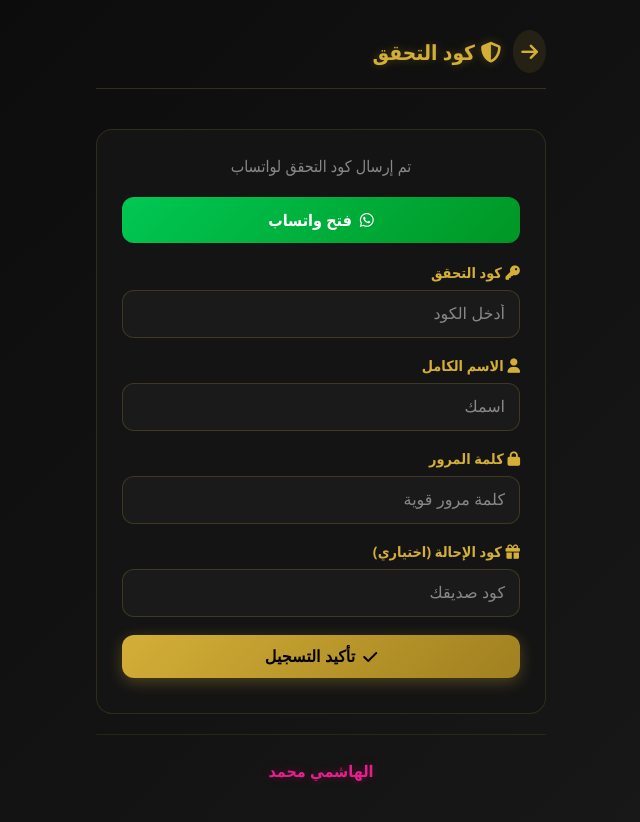
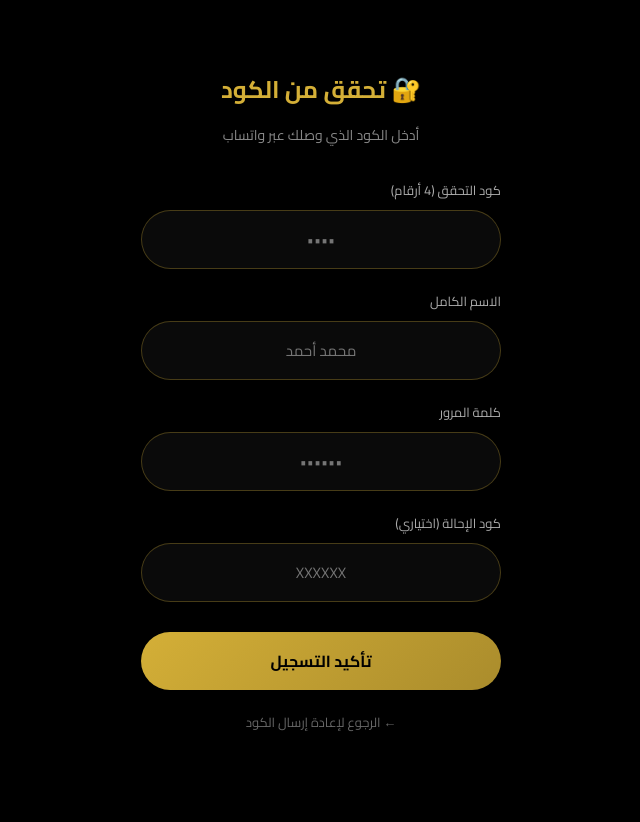
Before and after one commit to AlHashemi550/arin, a Flask app: page /verify_otp in a window 1280 px wide. Shown: the whole page, without its empty margins (319-959 px from the left). After the commit the page ends 731 px from the top, so only its background shows below. Run offline with Flask 3, Linux system fonts and the light colour scheme; a user stored in the database is signed in.

Commit message:
feat: اضافة موقع المحل + OTP واتساب

```diff
--- a/app.py
+++ b/app.py
@@ -138,11 +138,11 @@
 
 @app.errorhandler(500)
 def internal_error(error):
-    return render_template('error.html', error="خطأ في السيرفر"), 500
+    return render_template('error.html', error="خطأ في السيرفر", shop_location=SHOP_LOCATION), 500
 
 @app.errorhandler(404)
 def not_found(error):
-    return render_template('error.html', error="الصفحة غير موجودة"), 404
+    return render_template('error.html', error="الصفحة غير موجودة", shop_location=SHOP_LOCATION), 404
 
 @app.route('/')
 def index():
@@ -193,7 +193,7 @@
             flash('حدث خطأ، حاول مرة أخرى', 'error')
             return redirect(url_for('login'))
 
-    return render_template('login.html')
+    return render_template('login.html', shop_location=SHOP_LOCATION)
 
 @app.route('/register', methods=['GET', 'POST'])
 def register():
@@ -221,14 +221,38 @@
             db.commit()
 
             session['reg_phone'] = clean_phone
-            flash(f'رمز التحقق: {otp}', 'info')
-            return redirect(url_for('verify_otp'))
+            return redirect(url_for('otp_sent'))
         except Exception as e:
             print(f"Register Error: {e}")
             flash('حدث خطأ في التسجيل', 'error')
             return redirect(url_for('register'))
 
-    return render_template('register.html')
+    return render_template('register.html', shop_location=SHOP_LOCATION)
+
+@app.route('/otp_sent')
+def otp_sent():
+    if 'reg_phone' not in session:
+        return redirect(url_for('register'))
+
+    try:
+        db = get_db()
+        otp_record = db.execute('SELECT * FROM otp_codes WHERE phone = ?',
+                               (session['reg_phone'],)).fetchone()
+        if not otp_record:
+            flash('انتهت صلاحية الكود', 'error')
+            return redirect(url_for('register'))
+
+        otp = otp_record['code']
+        phone = session['reg_phone']
+        message = f"كود التحقق من أرين: {otp}\nلا تشاركه مع أحد."
+        whatsapp_url = f"https://wa.me/967{phone}?text={message.replace(' ', '%20').replace(chr(10), '%0A')}"
+
+        return render_template('otp_sent.html', otp=otp, phone=phone,
+                               whatsapp_url=whatsapp_url, shop_location=SHOP_LOCATION)
+    except Exception as e:
+        print(f"OTP Sent Error: {e}")
+        flash('حدث خطأ', 'error')
+        return redirect(url_for('register'))
 
 @app.route('/verify_otp', methods=['GET', 'POST'])
 def verify_otp():
@@ -287,7 +311,7 @@
             flash('حدث خطأ أثناء التسجيل النهائي', 'error')
             return redirect(url_for('register'))
 
-    return render_template('verify_otp.html')
+    return render_template('verify_otp.html', shop_location=SHOP_LOCATION)
 
 @app.route('/logout')
 def logout():
--- a/templates/verify_otp.html
+++ b/templates/verify_otp.html
@@ -2,54 +2,77 @@
 <html lang="ar" dir="rtl">
 <head>
     <meta charset="UTF-8">
-    <meta name="viewport" content="width=device-width, initial-scale=1.0">
-    <title>كود التحقق - {{ app_name }}</title>
-    <link rel="stylesheet" href="{{ url_for('static', filename='css/style.css') }}">
-    <link rel="stylesheet" href="https://cdnjs.cloudflare.com/ajax/libs/font-awesome/6.4.0/css/all.min.css">
+    <meta name="viewport" content="width=device-width, initial-scale=1.0, maximum-scale=1.0, user-scalable=no">
+    <title>تحقق OTP - أرين</title>
+    <link href="https://fonts.googleapis.com/css2?family=Cairo:wght@400;600;700&display=swap" rel="stylesheet">
+    <style>
+        * { margin: 0; padding: 0; box-sizing: border-box; font-family: 'Cairo', sans-serif; -webkit-tap-highlight-color: transparent; }
+        body { background: #000; color: #fff; min-height: 100vh; display: flex; align-items: center; justify-content: center; padding: 20px; }
+        .container { width: 100%; max-width: 360px; }
+        .title { font-size: 24px; font-weight: 900; color: #d4af37; text-align: center; margin-bottom: 10px; }
+        .subtitle { color: #888; text-align: center; margin-bottom: 30px; font-size: 14px; }
+        .form-group { margin-bottom: 20px; }
+        .form-group label { display: block; color: #aaa; font-size: 13px; margin-bottom: 8px; }
+        .form-group input {
+            width: 100%;
+            padding: 14px 16px;
+            background: #0a0a0a;
+            border: 1px solid rgba(212, 175, 55, 0.3);
+            border-radius: 50px;
+            color: #fff;
+            font-size: 15px;
+            outline: none;
+            text-align: center;
+        }
+        .form-group input:focus { border-color: #d4af37; }
+        .btn-submit {
+            width: 100%;
+            padding: 14px;
+            background: linear-gradient(135deg, #d4af37, #aa8c2c);
+            border: none;
+            border-radius: 50px;
+            color: #000;
+            font-size: 16px;
+            font-weight: 700;
+            cursor: pointer;
+            margin-top: 10px;
+        }
+        .back-link {
+            display: block;
+            text-align: center;
+            color: #666;
+            text-decoration: none;
+            margin-top: 20px;
+            font-size: 13px;
+        }
+    </style>
 </head>
 <body>
     <div class="container">
-        <div class="header">
-            <a href="{{ url_for('register') }}" class="back-btn"><i class="fas fa-arrow-right"></i></a>
-            <h1><i class="fas fa-shield-alt"></i> كود التحقق</h1>
-        </div>
-        {% with messages = get_flashed_messages(with_categories=true) %}
-        {% if messages %}
-        <div class="flash-messages">
-            {% for category, message in messages %}
-            <div class="flash flash-{{ category }}"><i class="fas fa-info-circle"></i> {{ message }}</div>
-            {% endfor %}
-        </div>
-        {% endif %}
-        {% endwith %}
-        <div class="form-container">
-            <p style="color: var(--text-muted); margin-bottom: 20px; text-align: center;">تم إرسال كود التحقق لواتساب <strong style="color: var(--gold);">{{ phone }}</strong></p>
-            <a href="{{ wa_url }}" target="_blank" class="btn btn-success" style="margin-bottom: 20px;"><i class="fab fa-whatsapp"></i> فتح واتساب</a>
-            <form method="POST">
-                <input type="hidden" name="step" value="2">
-                <input type="hidden" name="phone" value="{{ phone }}">
+        <div class="title">🔐 تحقق من الكود</div>
+        <div class="subtitle">أدخل الكود الذي وصلك عبر واتساب</div>
+
+        <form action="{{ url_for('verify_otp') }}" method="post">
             <div class="form-group">
-                    <label><i class="fas fa-key"></i> كود التحقق</label>
-                    <input type="text" name="otp" placeholder="أدخل الكود" required maxlength="4">
+                <label>كود التحقق (4 أرقام)</label>
+                <input type="text" name="code" maxlength="4" pattern="[0-9]{4}" required placeholder="••••">
             </div>
             <div class="form-group">
-                    <label><i class="fas fa-user"></i> الاسم الكامل</label>
-                    <input type="text" name="name" placeholder="اسمك" required>
+                <label>الاسم الكامل</label>
+                <input type="text" name="name" required placeholder="محمد أحمد">
             </div>
             <div class="form-group">
-                    <label><i class="fas fa-lock"></i> كلمة المرور</label>
-                    <input type="password" name="password" placeholder="كلمة مرور قوية" required>
+                <label>كلمة المرور</label>
+                <input type="password" name="password" required placeholder="••••••">
             </div>
             <div class="form-group">
-                    <label><i class="fas fa-gift"></i> كود الإحالة (اختياري)</label>
-                    <input type="text" name="referral_code" placeholder="كود صديقك">
+                <label>كود الإحالة (اختياري)</label>
+                <input type="text" name="referral" placeholder="XXXXXX">
             </div>
-                <button type="submit" class="btn btn-gold"><i class="fas fa-check"></i> تأكيد التسجيل</button>
+            <button type="submit" class="btn-submit">تأكيد التسجيل</button>
         </form>
-        </div>
-        <div class="footer">
-            <p class="dev-name">الهاشمي محمد</p>
-        </div>
+
+        <a href="{{ url_for('register') }}" class="back-link">← الرجوع لإعادة إرسال الكود</a>
     </div>
 </body>
 </html>
```
Also changed, not shown: templates/base.html (+70 -22 lines), templates/otp_sent.html (added, +170 -0 lines). Lines whose indentation alone changed are shown as unchanged.
